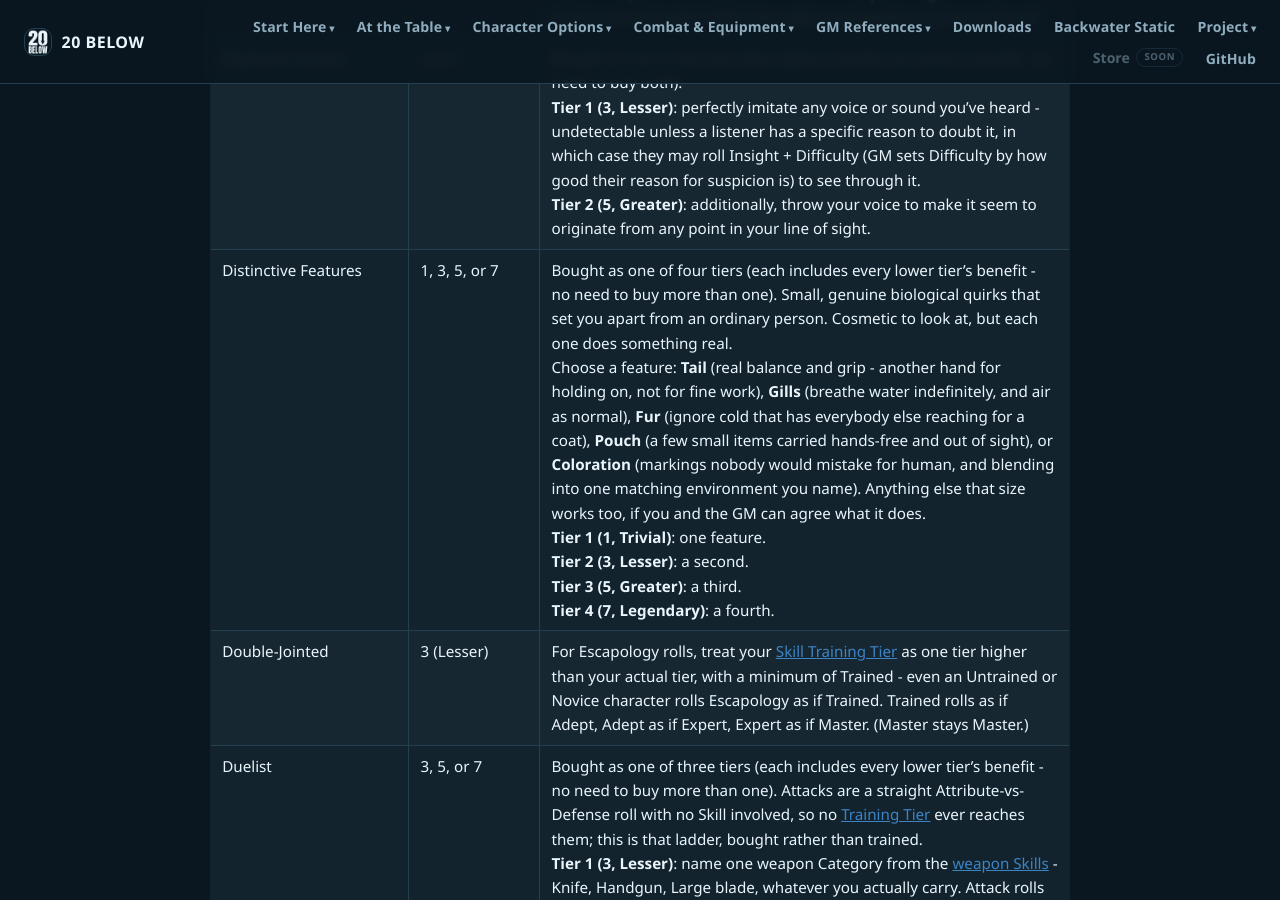
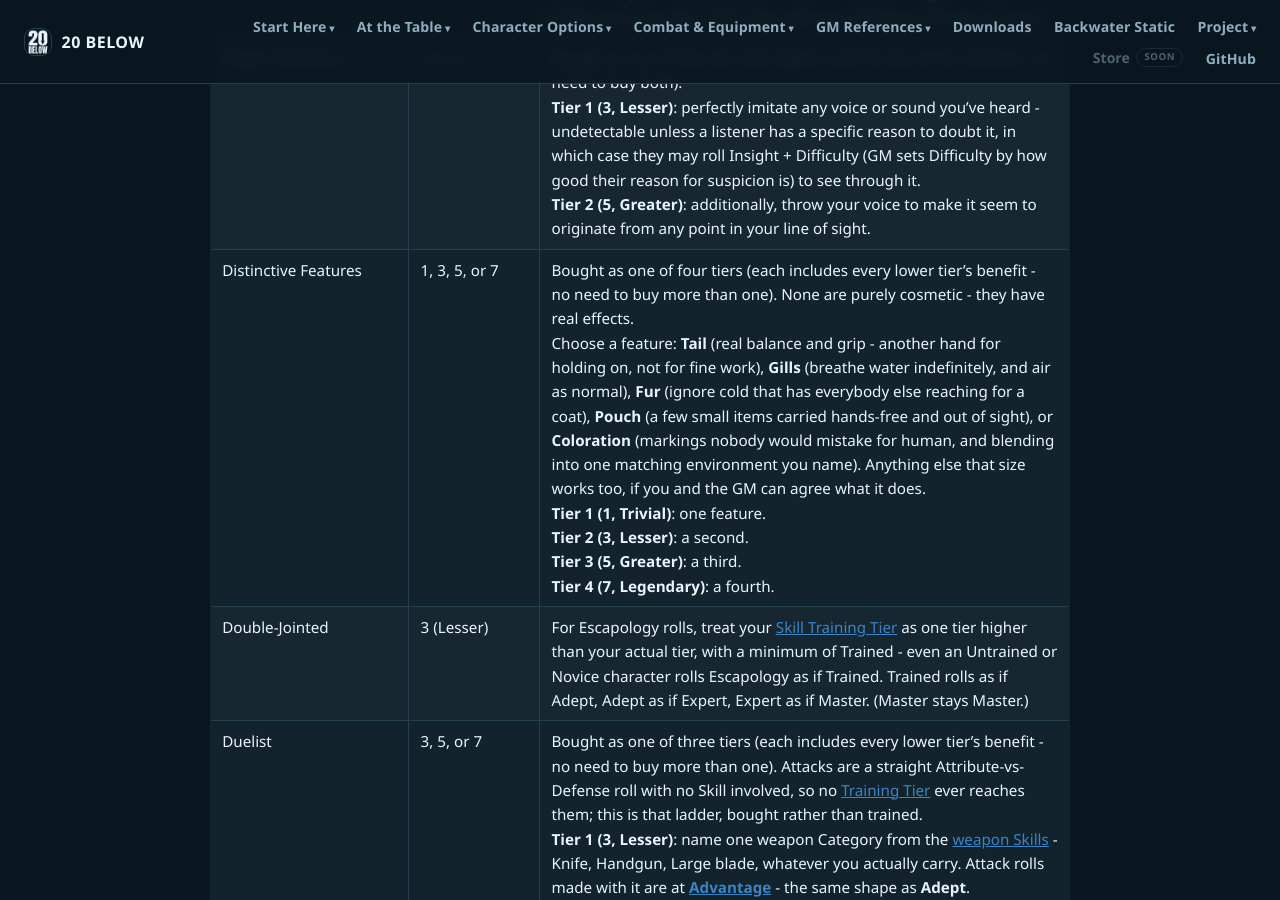
Before and after one commit to feralucce/20_Below, a Jekyll site: the page built from rules/boons.md, in a window 1280 px wide and 900 px high, scrolled down 1918 px. Built offline with Jekyll 4.4.1, drawn with Linux system fonts in a browser that asks for light colours; our own code applies the rules of GitHub Pages for plain Markdown files.

Commit message:
Distinctive Features: drop the line that called gills cosmetic
"Small, genuine biological quirks... Cosmetic to look at, but each one
does something real" contradicted itself, and narrowed the category one
paragraph after the description had opened it up.

Co-Authored-By: Claude Opus 5 <noreply@anthropic.com>

```diff
--- a/rules/boons.md
+++ b/rules/boons.md
@@ -23,7 +23,7 @@ Boons have a mirror-image counterpart, [Flaws](flaws.md) - character-creation di
 | Concentration | 5 (Greater) | Immune to being [Distracted](rules.md#distracted), regardless of source (damage, Kotodama, Gifts, environmental hazards) - a Slow action always resolves as declared. |
 | Danger Sense | 5 (Greater) | May ask the GM at any reasonable moment whether there's danger nearby; the GM must give a truthful (if vague, gut-feeling-level) answer. Additionally, roll **2d10 for Initiative and keep the higher die** (instead of the normal single 1d10), then add your Initiative sub-stat as usual. |
 | Displaced Echoes | 3 or 5 | Bought as one of two tiers (the higher includes the lower's benefit - no need to buy both).<br>**Tier 1 (3, Lesser)**: perfectly imitate any voice or sound you've heard - undetectable unless a listener has a specific reason to doubt it, in which case they may roll Insight + Difficulty (GM sets Difficulty by how good their reason for suspicion is) to see through it.<br>**Tier 2 (5, Greater)**: additionally, throw your voice to make it seem to originate from any point in your line of sight. |
-| Distinctive Features | 1, 3, 5, or 7 | Bought as one of four tiers (each includes every lower tier's benefit - no need to buy more than one). Small, genuine biological quirks that set you apart from an ordinary person. Cosmetic to look at, but each one does something real.<br>Choose a feature: **Tail** (real balance and grip - another hand for holding on, not for fine work), **Gills** (breathe water indefinitely, and air as normal), **Fur** (ignore cold that has everybody else reaching for a coat), **Pouch** (a few small items carried hands-free and out of sight), or **Coloration** (markings nobody would mistake for human, and blending into one matching environment you name). Anything else that size works too, if you and the GM can agree what it does.<br>**Tier 1 (1, Trivial)**: one feature.<br>**Tier 2 (3, Lesser)**: a second.<br>**Tier 3 (5, Greater)**: a third.<br>**Tier 4 (7, Legendary)**: a fourth. |
+| Distinctive Features | 1, 3, 5, or 7 | Bought as one of four tiers (each includes every lower tier's benefit - no need to buy more than one). None are purely cosmetic - they have real effects.<br>Choose a feature: **Tail** (real balance and grip - another hand for holding on, not for fine work), **Gills** (breathe water indefinitely, and air as normal), **Fur** (ignore cold that has everybody else reaching for a coat), **Pouch** (a few small items carried hands-free and out of sight), or **Coloration** (markings nobody would mistake for human, and blending into one matching environment you name). Anything else that size works too, if you and the GM can agree what it does.<br>**Tier 1 (1, Trivial)**: one feature.<br>**Tier 2 (3, Lesser)**: a second.<br>**Tier 3 (5, Greater)**: a third.<br>**Tier 4 (7, Legendary)**: a fourth. |
 | Double-Jointed | 3 (Lesser) | For Escapology rolls, treat your [Skill Training Tier](skills.md#training-tiers) as one tier higher than your actual tier, with a minimum of Trained - even an Untrained or Novice character rolls Escapology as if Trained. Trained rolls as if Adept, Adept as if Expert, Expert as if Master. (Master stays Master.) |
 | Duelist | 3, 5, or 7 | Bought as one of three tiers (each includes every lower tier's benefit - no need to buy more than one). Attacks are a straight Attribute-vs-Defense roll with no Skill involved, so no [Training Tier](skills.md#training-tiers) ever reaches them; this is that ladder, bought rather than trained.<br>**Tier 1 (3, Lesser)**: name one weapon Category from the [weapon Skills](skills.md#the-skill-list) - Knife, Handgun, Large blade, whatever you actually carry. Attack rolls made with it are at **[Advantage](rules.md#advantage--disadvantage)** - the same shape as **Adept**.<br>**Tier 2 (5, Greater)**: with that weapon, a **critical hit lands on a 2 or a 3** - the same shape as **Expert**.<br>**Tier 3 (7, Legendary)**: name a second Category, which gains both benefits. Held alongside [Never Off Balance](#boon-list), which supplies the **Master** tier, this completes the ladder for attacks. |
 | Eidetic Memory | 5 or 7 | Bought as one of two tiers (the higher includes the lower's benefit - no need to buy both).<br>**Tier 1 (5, Greater)**: perfect recall of anything you've actually experienced and attended to - things you saw, read, or heard.<br>**Tier 2 (7, Legendary)**: perfect recall of literally anything you've ever perceived, attended to or not - a page glimpsed once, background chatter, something in peripheral vision. |
```
Also changed, not shown: webbook/boons.md (+1 -1 lines).
